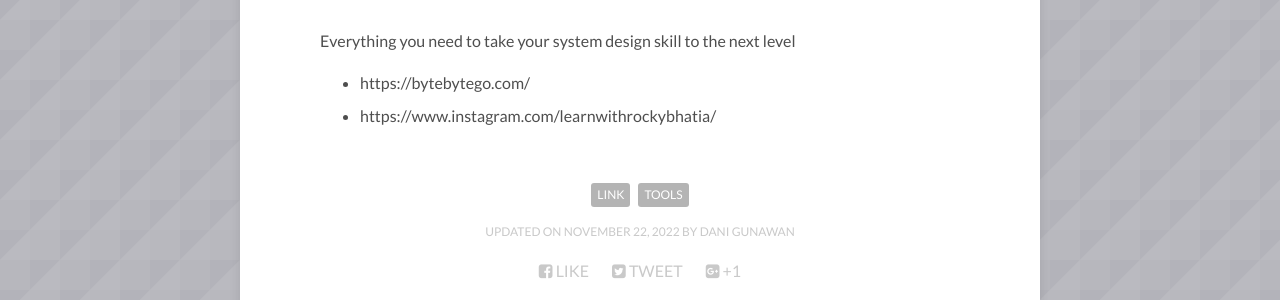
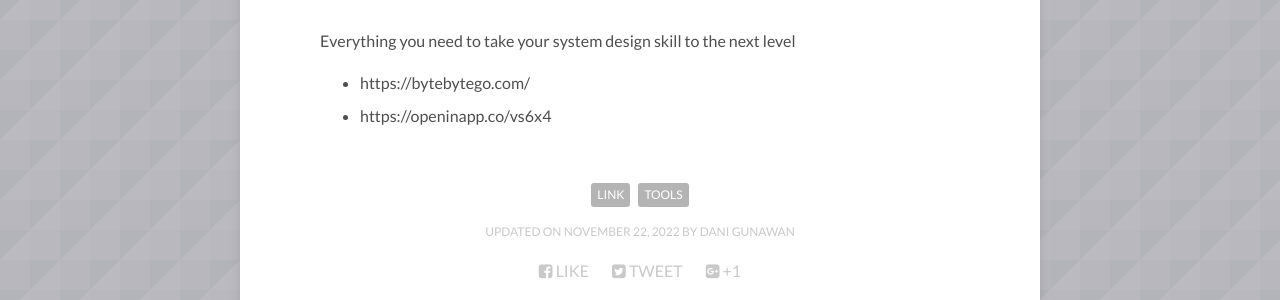
Before and after one commit to danigunawan/danigunawan.github.io, a Jekyll site: the page built from _posts/2022-11-21-kumpulan-link-tools-teknologi-favorit.md, in a window 1280 px wide. Shown: the part 940-1240 px from the top of the page. Built offline with Jekyll 4.4.1, drawn with Linux system fonts in a browser that asks for light colours; nearby versions of some CDN libraries; comment, search, counter and statistics services are not loaded; some of the changed lines change nothing that is shown.

Commit message:
[ADD POSTING]

```diff
--- a/_posts/2022-11-21-kumpulan-link-tools-teknologi-favorit.md
+++ b/_posts/2022-11-21-kumpulan-link-tools-teknologi-favorit.md
@@ -33,4 +33,4 @@ Everything you need to take your system
 design skill to the next level
 
 - https://bytebytego.com/
-- https://www.instagram.com/learnwithrockybhatia/
+- https://openinapp.co/vs6x4
```
